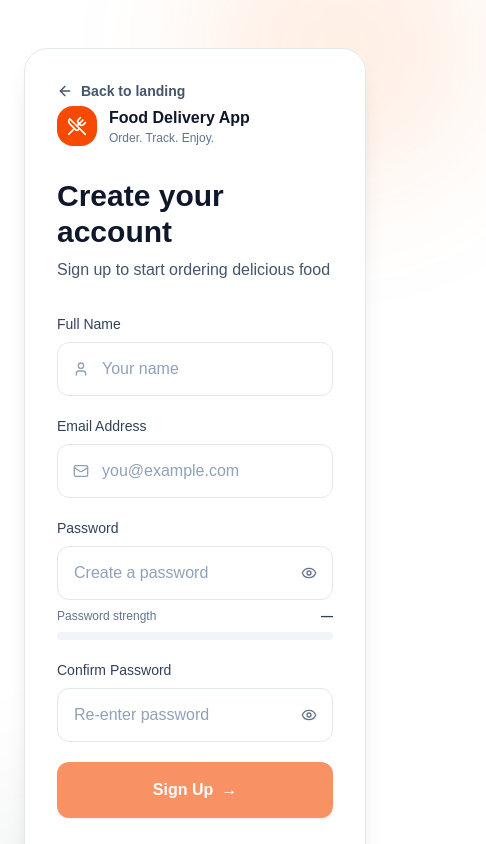
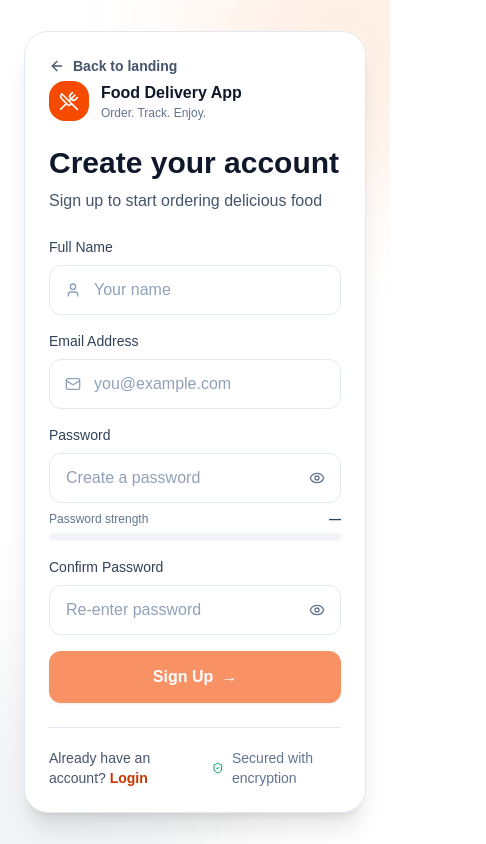
Before and after one commit to YojitSiddhant/food-delivery-app, a Next.js app in the folder frontend/: page /signup in a window 390 px wide. Shown: the top 844 px of the page, 486 px wide, since content can reach past the window. Built offline with nearby package versions, Linux system fonts and the light colour scheme.

Commit message:
Update site

```diff
--- a/frontend/src/app/login/page.js
+++ b/frontend/src/app/login/page.js
@@ -99,9 +99,9 @@ export default function LoginPage() {
       : "border-slate-200 focus:ring-orange-500";
 
   return (
-    <div className="min-h-screen bg-slate-950">
-      <div className="grid min-h-screen grid-cols-1 lg:grid-cols-2">
-        <section className="relative hidden overflow-hidden px-6 py-10 text-white lg:block lg:px-14 lg:py-14">
+    <div className="h-screen overflow-hidden bg-slate-950">
+      <div className="grid h-screen grid-cols-1 lg:grid-cols-2">
+        <section className="relative hidden h-full overflow-hidden px-6 py-10 text-white lg:block lg:px-14 lg:py-14">
           <div className="pointer-events-none absolute inset-0">
             <div className="absolute -top-28 -left-28 h-80 w-80 rounded-full bg-orange-500/25 blur-3xl" />
             <div className="absolute -bottom-32 -right-24 h-96 w-96 rounded-full bg-indigo-500/20 blur-3xl" />
@@ -209,13 +209,13 @@ export default function LoginPage() {
           </div>
         </section>
 
-        <section className="relative flex items-center justify-center bg-white px-6 py-12 lg:px-12">
+        <section className="relative flex h-full items-center justify-center overflow-hidden bg-white px-6 py-0 lg:px-12">
           <div className="pointer-events-none absolute inset-0">
             <div className="absolute -top-24 -right-24 h-72 w-72 rounded-full bg-orange-500/10 blur-3xl" />
             <div className="absolute -bottom-28 -left-24 h-80 w-80 rounded-full bg-slate-900/5 blur-3xl" />
           </div>
 
-          <div className="fade-in-up relative w-full max-w-xl rounded-3xl border border-slate-200 bg-white p-8 shadow-xl sm:p-10">
+          <div className="fade-in-up relative w-full max-w-xl rounded-3xl border border-slate-200 bg-white p-6 shadow-xl sm:p-8">
             <Link
               href="/"
               className="inline-flex items-center gap-2 text-sm font-semibold text-slate-600 transition hover:text-slate-900"
@@ -224,7 +224,7 @@ export default function LoginPage() {
               Back to landing
             </Link>
 
-            <div className="mb-8 flex items-center gap-3 lg:hidden">
+            <div className="mb-6 flex items-center gap-3 lg:hidden">
               <div className="grid h-10 w-10 place-items-center rounded-2xl bg-orange-600 text-white">
                 <UtensilsCrossed className="h-5 w-5" />
               </div>
@@ -244,7 +244,7 @@ export default function LoginPage() {
               Enter your credentials to access your dashboard
             </p>
 
-            <form onSubmit={handleLogin} className="mt-8 space-y-5">
+            <form onSubmit={handleLogin} className="mt-6 space-y-4">
               <div className="space-y-2">
                 <label className="block text-sm font-medium text-slate-700">
                   Email Address
@@ -263,7 +263,7 @@ export default function LoginPage() {
                     }
                     aria-invalid={Boolean(touched.email && errors.email)}
                     className={[
-                      "w-full rounded-xl border bg-white px-4 py-3.5 pl-11 text-slate-900 outline-none placeholder:text-slate-400 focus:ring-2 transition",
+                      "w-full rounded-xl border bg-white px-4 py-3 pl-11 text-slate-900 outline-none placeholder:text-slate-400 focus:ring-2 transition",
                       emailBorder,
                     ].join(" ")}
                   />
@@ -302,7 +302,7 @@ export default function LoginPage() {
                     }
                     aria-invalid={Boolean(touched.password && errors.password)}
                     className={[
-                      "w-full rounded-xl border bg-white px-4 py-3.5 pl-11 pr-12 text-slate-900 outline-none placeholder:text-slate-400 focus:ring-2 transition",
+                      "w-full rounded-xl border bg-white px-4 py-3 pl-11 pr-12 text-slate-900 outline-none placeholder:text-slate-400 focus:ring-2 transition",
                       passwordBorder,
                     ].join(" ")}
                   />
@@ -330,7 +330,7 @@ export default function LoginPage() {
               <button
                 disabled={!isValid || isLoading}
                 className={[
-                  "w-full rounded-xl bg-orange-600 py-4 font-semibold text-white transition shadow-sm",
+                  "w-full rounded-xl bg-orange-600 py-3.5 font-semibold text-white transition shadow-sm",
                   !isValid || isLoading
                     ? "opacity-60 cursor-not-allowed"
                     : "hover:bg-orange-700",
@@ -349,7 +349,7 @@ export default function LoginPage() {
               </button>
             </form>
 
-            <div className="mt-8 flex items-center justify-between gap-3 border-t border-slate-200 pt-6 text-sm">
+            <div className="mt-6 flex items-center justify-between gap-3 border-t border-slate-200 pt-5 text-sm">
               <p className="text-slate-600">
                 Don&apos;t have an account?{" "}
                 <Link
--- a/frontend/src/app/signup/page.js
+++ b/frontend/src/app/signup/page.js
@@ -175,9 +175,9 @@ export default function SignupPage() {
   };
 
   return (
-    <div className="min-h-screen bg-slate-950">
-      <div className="grid min-h-screen grid-cols-1 lg:grid-cols-2">
-        <section className="relative hidden overflow-hidden px-6 py-10 text-white lg:block lg:px-14 lg:py-14">
+    <div className="h-screen overflow-hidden bg-slate-950">
+      <div className="grid h-screen grid-cols-1 lg:grid-cols-2">
+        <section className="relative hidden h-full overflow-hidden px-6 py-10 text-white lg:block lg:px-14 lg:py-14">
           <div className="pointer-events-none absolute inset-0">
             <div className="absolute -top-28 -left-28 h-80 w-80 rounded-full bg-orange-500/25 blur-3xl" />
             <div className="absolute -bottom-32 -right-24 h-96 w-96 rounded-full bg-indigo-500/20 blur-3xl" />
@@ -285,13 +285,13 @@ export default function SignupPage() {
           </div>
         </section>
 
-        <section className="relative flex items-center justify-center bg-white px-6 py-12 lg:px-12">
+        <section className="relative flex h-full items-center justify-center overflow-hidden bg-white px-6 py-0 lg:px-12">
           <div className="pointer-events-none absolute inset-0">
             <div className="absolute -top-24 -right-24 h-72 w-72 rounded-full bg-orange-500/10 blur-3xl" />
             <div className="absolute -bottom-28 -left-24 h-80 w-80 rounded-full bg-slate-900/5 blur-3xl" />
           </div>
 
-          <div className="fade-in-up relative w-full max-w-xl rounded-3xl border border-slate-200 bg-white p-8 shadow-xl sm:p-10">
+          <div className="fade-in-up relative w-full max-w-xl rounded-3xl border border-slate-200 bg-white p-6 shadow-xl sm:p-8">
             <Link
               href="/"
               className="inline-flex items-center gap-2 text-sm font-semibold text-slate-600 transition hover:text-slate-900"
@@ -300,7 +300,7 @@ export default function SignupPage() {
               Back to landing
             </Link>
 
-            <div className="mb-8 flex items-center gap-3 lg:hidden">
+            <div className="mb-6 flex items-center gap-3 lg:hidden">
               <div className="grid h-10 w-10 place-items-center rounded-2xl bg-orange-600 text-white">
                 <UtensilsCrossed className="h-5 w-5" />
               </div>
@@ -321,7 +321,7 @@ export default function SignupPage() {
               Sign up to start ordering delicious food
             </p>
 
-            <form onSubmit={handleSignup} className="mt-8 space-y-5">
+            <form onSubmit={handleSignup} className="mt-6 space-y-4">
               <div className="space-y-2">
                 <label className="block text-sm font-medium text-slate-700">
                   Full Name
@@ -340,7 +340,7 @@ export default function SignupPage() {
                     }
                     aria-invalid={Boolean(touched.name && errors.name)}
                     className={[
-                      "w-full rounded-xl border bg-white px-4 py-3.5 pl-11 text-slate-900 outline-none placeholder:text-slate-400 focus:ring-2 transition",
+                      "w-full rounded-xl border bg-white px-4 py-3 pl-11 text-slate-900 outline-none placeholder:text-slate-400 focus:ring-2 transition",
                       borderClass("name"),
                     ].join(" ")}
                   />
@@ -369,7 +369,7 @@ export default function SignupPage() {
                     }
                     aria-invalid={Boolean(touched.email && errors.email)}
                     className={[
-                      "w-full rounded-xl border bg-white px-4 py-3.5 pl-11 text-slate-900 outline-none placeholder:text-slate-400 focus:ring-2 transition",
+                      "w-full rounded-xl border bg-white px-4 py-3 pl-11 text-slate-900 outline-none placeholder:text-slate-400 focus:ring-2 transition",
                       borderClass("email"),
                     ].join(" ")}
                   />
@@ -398,7 +398,7 @@ export default function SignupPage() {
                     }
                     aria-invalid={Boolean(touched.password && errors.password)}
                     className={[
-                      "w-full rounded-xl border bg-white px-4 py-3.5 pr-12 text-slate-900 outline-none placeholder:text-slate-400 focus:ring-2 transition",
+                      "w-full rounded-xl border bg-white px-4 py-3 pr-12 text-slate-900 outline-none placeholder:text-slate-400 focus:ring-2 transition",
                       borderClass("password"),
                     ].join(" ")}
                   />
@@ -416,14 +416,14 @@ export default function SignupPage() {
                   </button>
                 </div>
 
-                <div className="mt-2">
+                <div className="mt-1.5">
                   <div className="flex items-center justify-between text-xs text-slate-500">
                     <span>Password strength</span>
                     <span className="font-semibold text-slate-700">
                       {password ? passwordStrength.label : "—"}
                     </span>
                   </div>
-                  <div className="mt-2 h-2 w-full overflow-hidden rounded-full bg-slate-100">
+                  <div className="mt-1.5 h-2 w-full overflow-hidden rounded-full bg-slate-100">
                     <div
                       className={[
                         "h-full transition-all duration-300",
@@ -459,7 +459,7 @@ export default function SignupPage() {
                       touched.confirmPassword && errors.confirmPassword
                     )}
                     className={[
-                      "w-full rounded-xl border bg-white px-4 py-3.5 pr-12 text-slate-900 outline-none placeholder:text-slate-400 focus:ring-2 transition",
+                      "w-full rounded-xl border bg-white px-4 py-3 pr-12 text-slate-900 outline-none placeholder:text-slate-400 focus:ring-2 transition",
                       borderClass("confirmPassword"),
                     ].join(" ")}
                   />
@@ -490,7 +490,7 @@ export default function SignupPage() {
               <button
                 disabled={!isValid || isLoading}
                 className={[
-                  "w-full rounded-xl bg-orange-600 py-4 font-semibold text-white transition shadow-sm",
+                  "w-full rounded-xl bg-orange-600 py-3.5 font-semibold text-white transition shadow-sm",
                   !isValid || isLoading
                     ? "opacity-60 cursor-not-allowed"
                     : "hover:bg-orange-700",
@@ -509,7 +509,7 @@ export default function SignupPage() {
               </button>
             </form>
 
-            <div className="mt-8 flex items-center justify-between gap-3 border-t border-slate-200 pt-6 text-sm">
+            <div className="mt-6 flex items-center justify-between gap-3 border-t border-slate-200 pt-5 text-sm">
               <p className="text-slate-600">
                 Already have an account?{" "}
                 <Link
```
